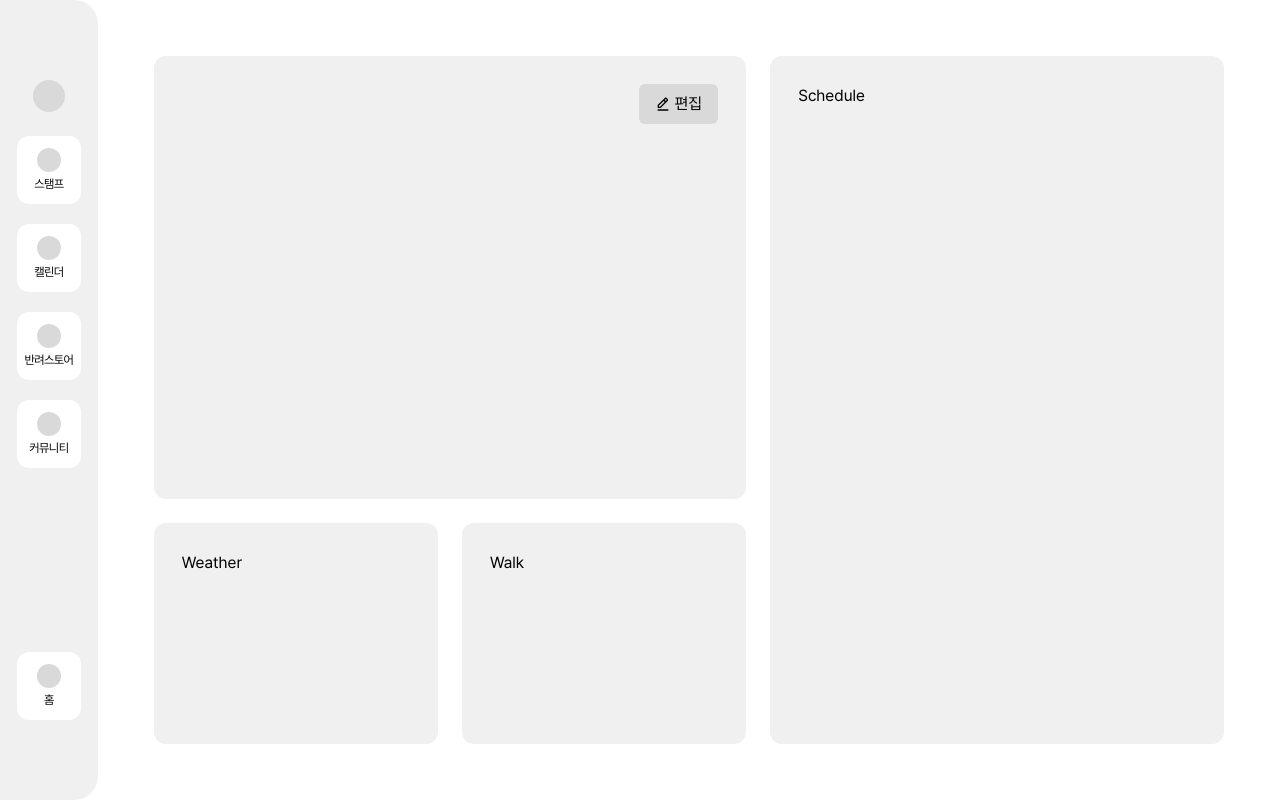
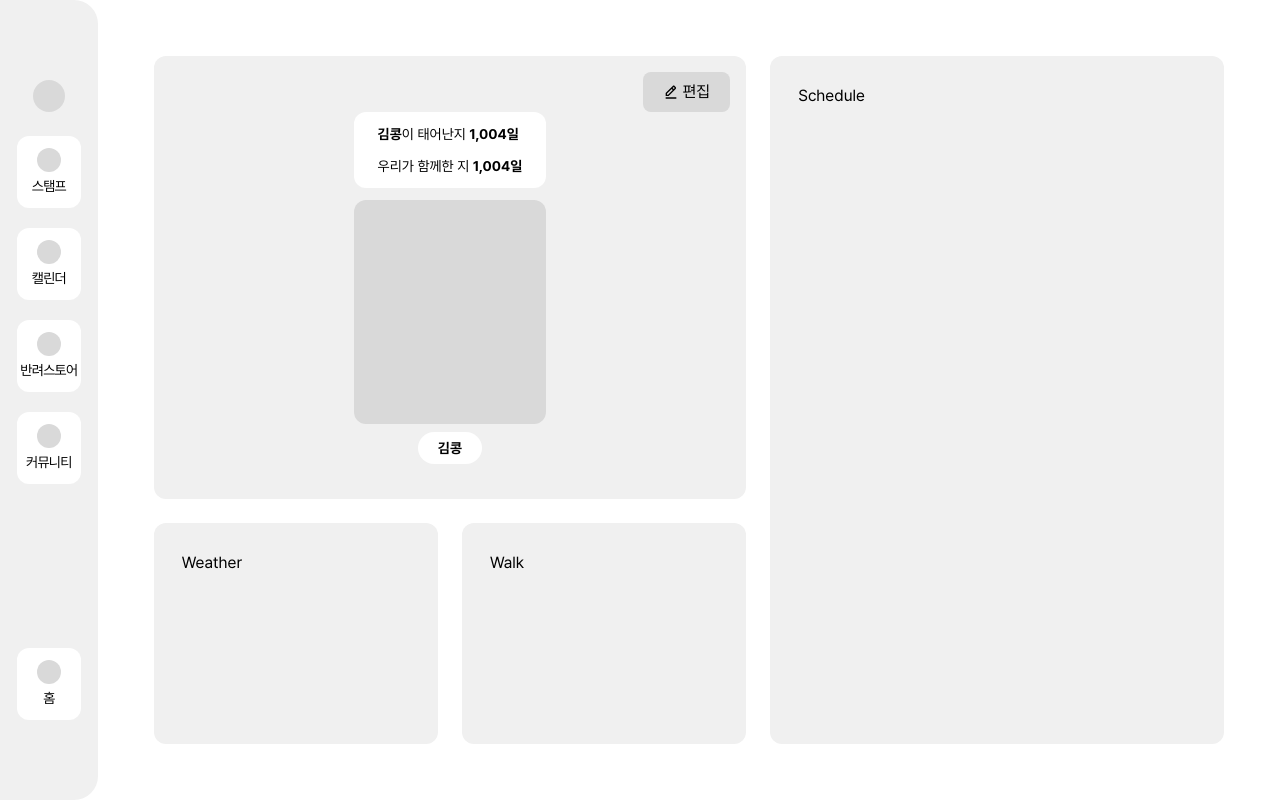
Before and after one commit to petD-ary/petDiary, a Next.js app: page / in a window 1280 px wide. Built offline with nearby package versions, Linux system fonts and the light colour scheme.

Commit message:
Design:PetData Component 생성

```diff
--- /dev/null
+++ b/app/components/Main/PetInfo/DDay.tsx
@@ -0,0 +1,17 @@
+import React from "react";
+import Highlight from "./Highlight";
+
+const DDay = () => {
+  return (
+    <div className="inline-block px-6 py-3 mb-3 bg-white items-center rounded-xl text-sm">
+      <div className="mb-3">
+        <Highlight content="김콩" />이 태어난지 <Highlight content="1,004일" />
+      </div>
+      <div>
+        우리가 함께한 지 <Highlight content="1,004일" />
+      </div>
+    </div>
+  );
+};
+
+export default DDay;
--- a/app/components/Main/PetInfo/EditBtn.tsx
+++ b/app/components/Main/PetInfo/EditBtn.tsx
@@ -3,8 +3,8 @@ import { BiEditAlt } from "react-icons/bi";
 
 const EditBtn = () => {
   return (
-    <div className="flex justify-end">
-      <div className="inline-flex px-4 py-2 bg-grayColor-200 items-center rounded-md ">
+    <div className="flex justify-end cursor-pointer ">
+      <div className="inline-flex px-5 py-2 bg-grayColor-200 items-center rounded-lg ">
         <BiEditAlt />
         <div className="ml-1">편집</div>
       </div>
--- /dev/null
+++ b/app/components/Main/PetInfo/Highlight.tsx
@@ -0,0 +1,7 @@
+import React from "react";
+
+const Highlight = ({ content }: { content: string }) => {
+  return <span className="font-bold">{content}</span>;
+};
+
+export default Highlight;
--- /dev/null
+++ b/app/components/Main/PetInfo/PetData.tsx
@@ -0,0 +1,22 @@
+import React from "react";
+import DDay from "./DDay";
+import EditBtn from "./EditBtn";
+import Highlight from "./Highlight";
+import PetImg from "./PetImg";
+const PetData = () => {
+  return (
+    <div className="flex justify-center">
+      <div>
+        <DDay />
+        <PetImg />
+        <div className="text-center">
+          <span className="bg-white px-5 py-2 rounded-2xl text-sm">
+            <Highlight content="김콩" />
+          </span>
+        </div>
+      </div>
+    </div>
+  );
+};
+
+export default PetData;
--- /dev/null
+++ b/app/components/Main/PetInfo/PetImg.tsx
@@ -0,0 +1,11 @@
+import React from "react";
+
+const PetImg = () => {
+  return (
+    <div className="w-full mb-3 bg-grayColor-200 rounded-xl">
+      <img className="h-56"></img>
+    </div>
+  );
+};
+
+export default PetImg;
--- a/app/components/Main/PetInfo/index.tsx
+++ b/app/components/Main/PetInfo/index.tsx
@@ -1,10 +1,12 @@
 import React from "react";
 import EditBtn from "./EditBtn";
+import PetData from "./PetData";
 
 const PetInfo = () => {
   return (
-    <div className="w-full h-4/6 p-7 bg-grayColor-100 rounded-xl">
+    <div className="w-full h-4/6 p-4 bg-grayColor-100 rounded-xl">
       <EditBtn />
+      <PetData />
     </div>
   );
 };
--- a/app/components/SideMenu/Menu/index.tsx
+++ b/app/components/SideMenu/Menu/index.tsx
@@ -6,7 +6,7 @@ interface NavType {
 }
 const NavBtn = ({ icon, navItem }: NavType) => {
   return (
-    <div className="w-16 py-3 mx-auto my-0 rounded-xl bg-white text-center text-xs">
+    <div className="w-16 py-3 mx-auto my-0 rounded-xl bg-white text-center text-sm">
       <div className="w-6 h-6 mx-auto mb-1 rounded-2xl bg-grayColor-200 "></div>
       <div className="tracking-tighter">{navItem}</div>
     </div>
```
